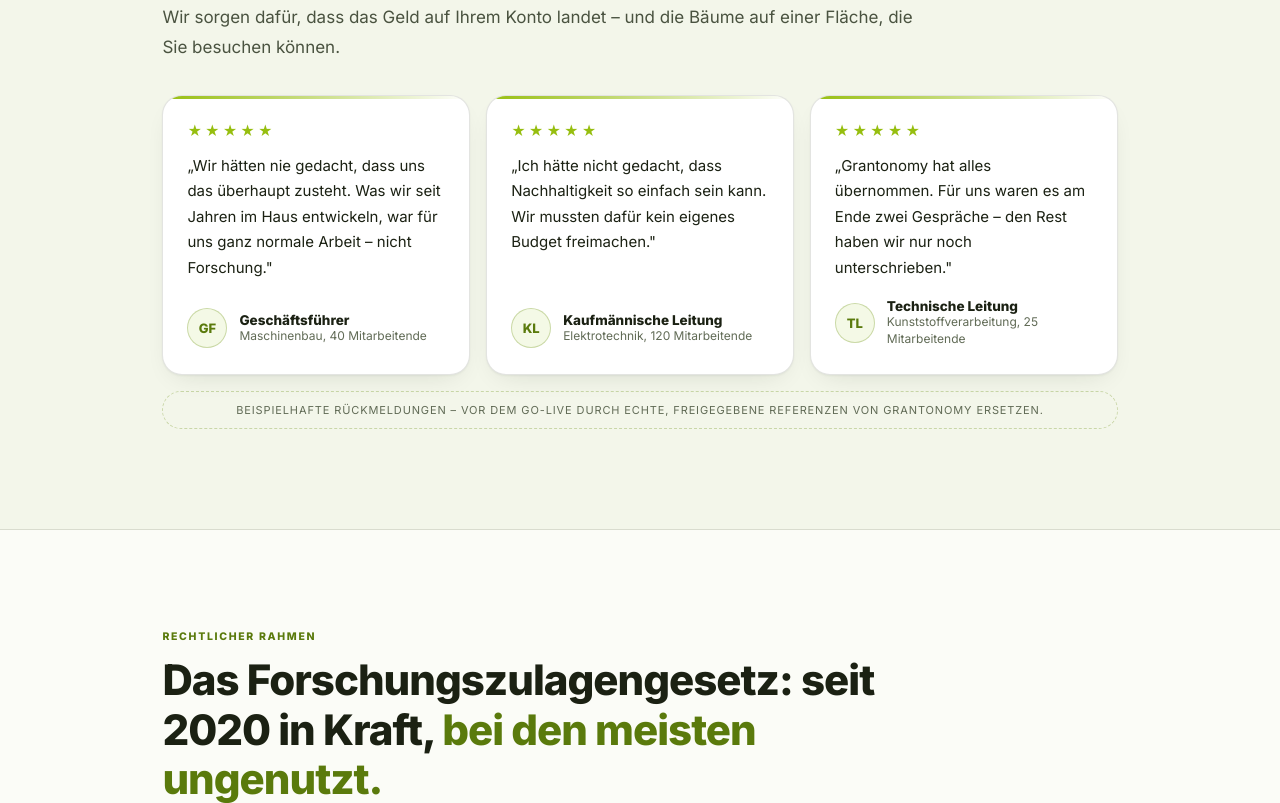
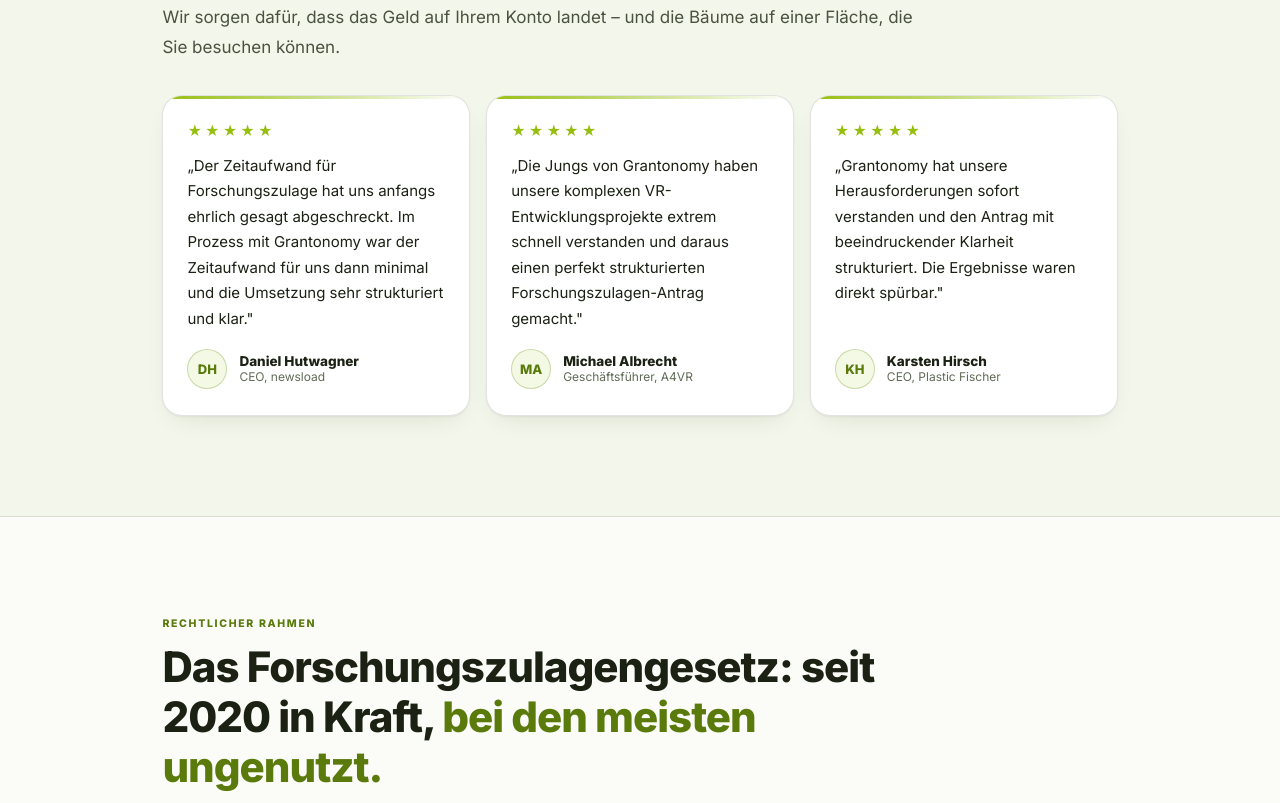
Before and after one commit to klassenmedia/forschungszulage, a plain HTML site: page index.html in a window 1280 px wide. Shown: the part 3103-3906 px from the top of the page. Drawn offline with Linux system fonts and the light colour scheme.

Commit message:
Echte Kundenstimmen von Grantonomy statt der Beispiele
Die drei Karten tragen jetzt die freigegebenen Referenzen: Daniel
Hutwagner (newsload), Michael Albrecht (A4VR) und Karsten Hirsch
(Plastic Fischer), mit ihren Originalzitaten, Namen und Rollen.

Damit entfällt der Hinweis, dass es sich um beispielhafte
Rückmeldungen handelt — die Freigabe der Genannten liegt vor.

Co-Authored-By: Claude Opus 5 <noreply@anthropic.com>

```diff
--- a/index.html
+++ b/index.html
@@ -1206,42 +1206,41 @@ footer{
     <div class="review-cards">
       <article class="r-card">
         <div class="r-stars" aria-label="5 von 5 Sternen">★★★★★</div>
-        <p class="r-text">„Wir hätten nie gedacht, dass uns das überhaupt zusteht. Was wir seit Jahren im Haus entwickeln, war für uns ganz normale Arbeit &ndash; nicht Forschung."</p>
+        <p class="r-text">„Der Zeitaufwand für Forschungszulage hat uns anfangs ehrlich gesagt abgeschreckt. Im Prozess mit Grantonomy war der Zeitaufwand für uns dann minimal und die Umsetzung sehr strukturiert und klar."</p>
         <div class="r-author">
-          <div class="r-avatar" aria-hidden="true">GF</div>
+          <div class="r-avatar" aria-hidden="true">DH</div>
           <div>
-            <div class="r-name">Geschäftsführer</div>
-            <div class="r-role">Maschinenbau, 40 Mitarbeitende</div>
+            <div class="r-name">Daniel Hutwagner</div>
+            <div class="r-role">CEO, newsload</div>
           </div>
         </div>
       </article>
 
       <article class="r-card">
         <div class="r-stars" aria-label="5 von 5 Sternen">★★★★★</div>
-        <p class="r-text">„Ich hätte nicht gedacht, dass Nachhaltigkeit so einfach sein kann. Wir mussten dafür kein eigenes Budget freimachen."</p>
+        <p class="r-text">„Die Jungs von Grantonomy haben unsere komplexen VR-Entwicklungsprojekte extrem schnell verstanden und daraus einen perfekt strukturierten Forschungszulagen-Antrag gemacht."</p>
         <div class="r-author">
-          <div class="r-avatar" aria-hidden="true">KL</div>
+          <div class="r-avatar" aria-hidden="true">MA</div>
           <div>
-            <div class="r-name">Kaufmännische Leitung</div>
-            <div class="r-role">Elektrotechnik, 120 Mitarbeitende</div>
+            <div class="r-name">Michael Albrecht</div>
+            <div class="r-role">Geschäftsführer, A4VR</div>
           </div>
         </div>
       </article>
 
       <article class="r-card">
         <div class="r-stars" aria-label="5 von 5 Sternen">★★★★★</div>
-        <p class="r-text">„Grantonomy hat alles übernommen. Für uns waren es am Ende zwei Gespräche &ndash; den Rest haben wir nur noch unterschrieben."</p>
+        <p class="r-text">„Grantonomy hat unsere Herausforderungen sofort verstanden und den Antrag mit beeindruckender Klarheit strukturiert. Die Ergebnisse waren direkt spürbar."</p>
         <div class="r-author">
-          <div class="r-avatar" aria-hidden="true">TL</div>
+          <div class="r-avatar" aria-hidden="true">KH</div>
           <div>
-            <div class="r-name">Technische Leitung</div>
-            <div class="r-role">Kunststoffverarbeitung, 25 Mitarbeitende</div>
+            <div class="r-name">Karsten Hirsch</div>
+            <div class="r-role">CEO, Plastic Fischer</div>
           </div>
         </div>
       </article>
     </div>
 
-    <p class="r-hint">Beispielhafte Rückmeldungen &ndash; vor dem Go-Live durch echte, freigegebene Referenzen von Grantonomy ersetzen.</p>
   </div>
 </section>
 
```
Also changed, not shown: build/06_body2.html (+12 -13 lines).
